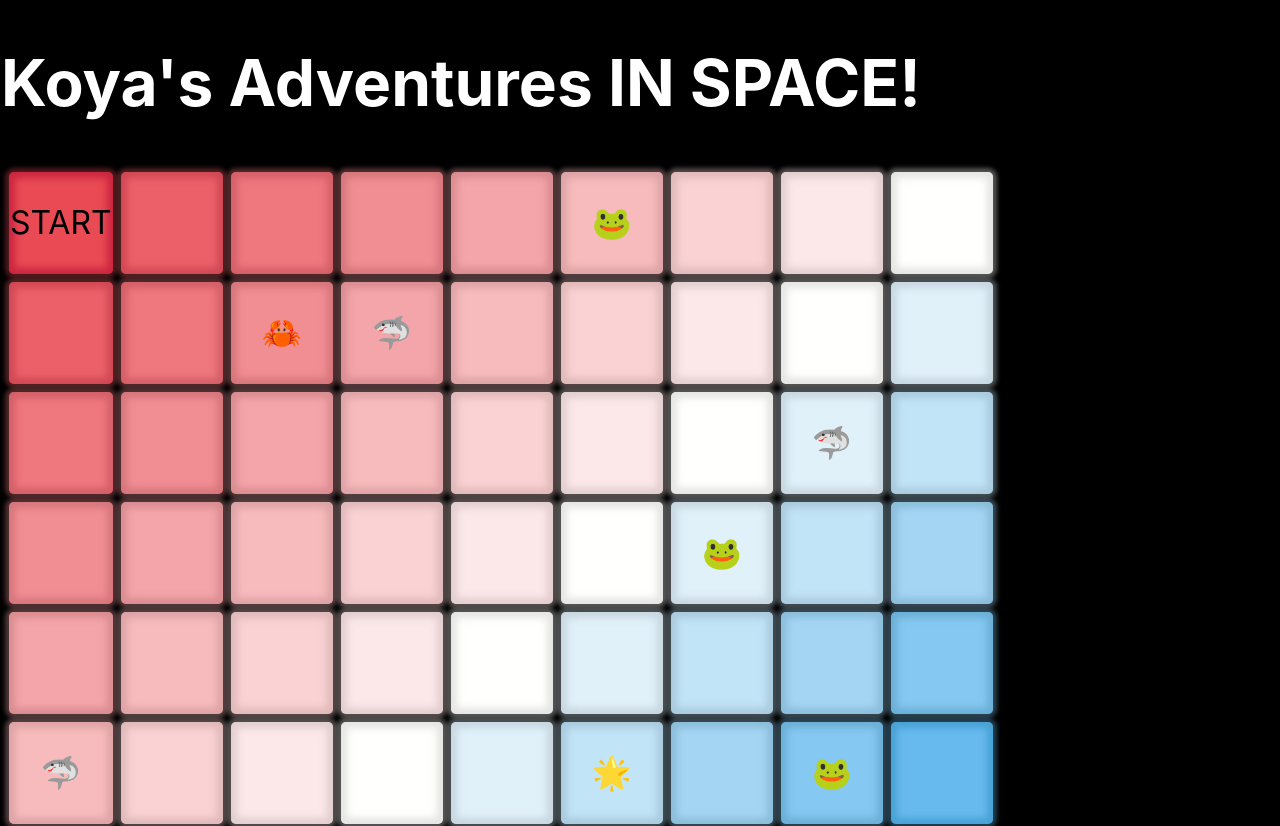
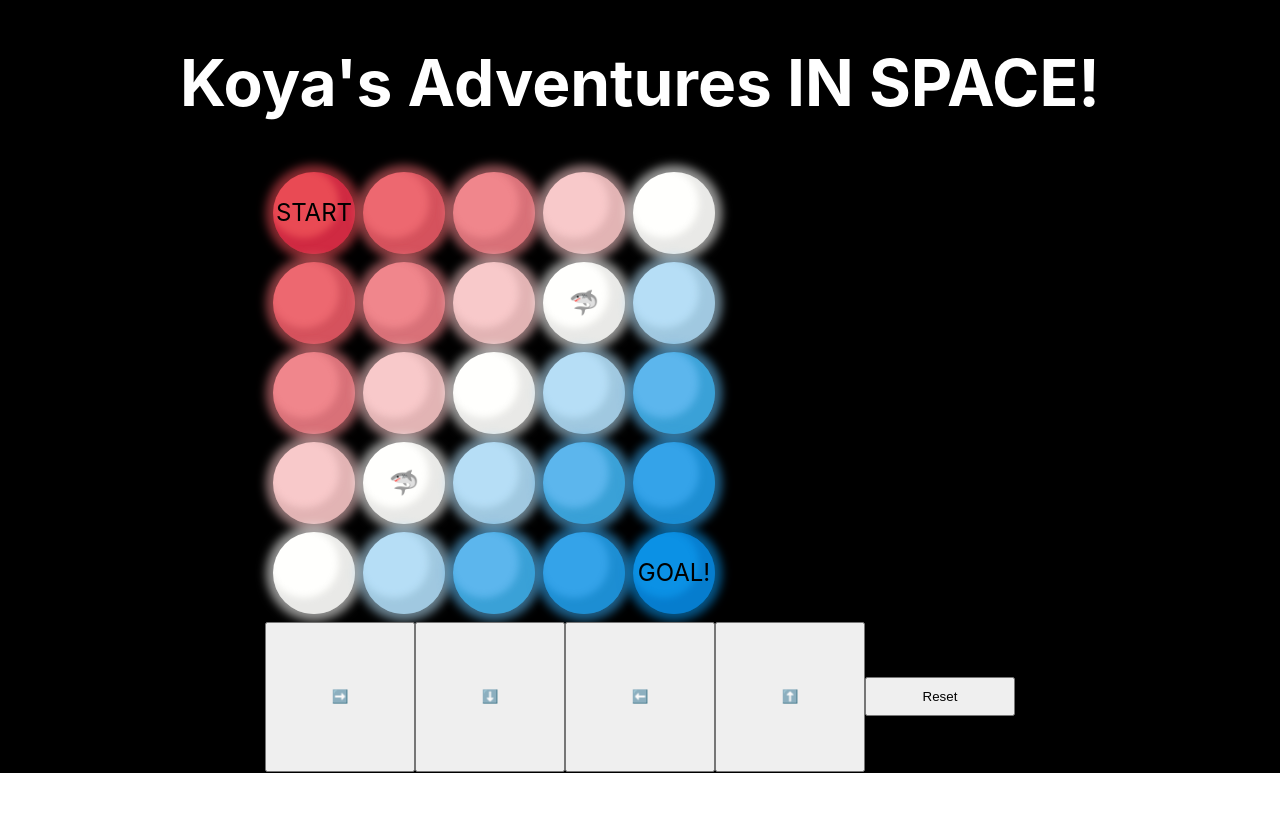
Before and after one commit to mwhitman189/treasure-hunt, a React (Create React App) app: page / in a window 1280 px wide. Shown: the top 826 px of the page. After the commit the page ends 800 px from the top, so only its background shows below. Built offline with nearby package versions, Linux system fonts and the light colour scheme.

Commit message:
[Task] Add red / white / blue color transition and spherical effects to spaces

```diff
--- a/src/App.js
+++ b/src/App.js
@@ -1,6 +1,7 @@
 import Board from './components/Board';
 import './App.css';
 import { ThemeProvider } from 'styled-components';
+import styled from 'styled-components';
 
 
 const theme = {
@@ -11,13 +12,34 @@ const theme = {
   }
 };
 
+const Container = styled.div`
+  background-color: black;
+  border: 1px solid black;
+  font-size: 2rem;
+  display: flex;
+  justify-content: center;
+  align-items: center;
+  flex-direction: column;
+`;
+
+const Title = styled.h1`
+    color: #fff;
+`;
+
+const SpecialText = styled.span`
+    text-transform: uppercase;
+`;
+
 function App() {
   return (
-    <div className="App">
+    <Container>
       <ThemeProvider theme={theme}>
+        <Title>Koya's Adventures
+                {' '}<SpecialText>in Space!</SpecialText>
+        </Title>
         <Board />
       </ThemeProvider>
-    </div>
+    </Container>
   );
 }
 
--- a/src/components/Board.js
+++ b/src/components/Board.js
@@ -9,18 +9,10 @@ import chroma from 'chroma-js';
 
 
 const Container = styled.div`
-    background-color: black;
-    border: 1px solid black;
-    font-size: 2rem;
+    max-width: 800px;
+    font-size: 1.5rem;
 `;
 
-const Title = styled.h1`
-    color: #fff;
-`;
-
-const SpecialText = styled.span`
-    text-transform: uppercase;
-`;
 
 const ResetBtn = styled.button`
     width: 150px;
@@ -36,7 +28,7 @@ const Table = styled.table`
 const TableRow = styled.tr`
 `;
 
-export default function Board({ nRows = 9, nCols = 9, nObstacles = 2, probability = 0.2 }) {
+export default function Board({ nRows = 5, nCols = 5, nObstacles = 2, probability = 0.2 }) {
     const [ board, setBoard ] = useState(createBoard());
     const [ location, setLocation ] = useState([ 0, 0 ]);
     const [ hasWon, setHasWon ] = useState(false);
@@ -44,7 +36,7 @@ export default function Board({ nRows = 9, nCols = 9, nObstacles = 2, probabilit
 
 
     function getShades(colorsArr) {
-        const colorSpectrum = chroma.scale(colorsArr).colors((nCols + nRows - 1));
+        const colorSpectrum = chroma.scale(colorsArr).domain([ 0, .3, 0.4, 0.6, .7, 1 ]).colors((nCols + nRows - 1));
         return colorSpectrum;
     }
 
@@ -151,10 +143,6 @@ export default function Board({ nRows = 9, nCols = 9, nObstacles = 2, probabilit
 
     return (
         <Container>
-            <Title>Koya's Adventures
-                {' '}<SpecialText>in Space!</SpecialText>
-            </Title>
-
             <Table>
                 <tbody>
                     {board.map((row, rowKey) =>
--- a/src/components/Space.js
+++ b/src/components/Space.js
@@ -5,11 +5,11 @@ import chroma from 'chroma-js';
 
 const Container = styled.td`
     background-color: ${({ color, hasWon }) => hasWon ? '#0b91e5' : color};
-    width: 100px;
-    height: 100px;
+    width: 80px;
+    height: 80px;
     text-align: center;
-    border-radius: 5px;
-    box-shadow: ${({ color, hasWon }) => hasWon ? `0 0 4px 4px #0b91e555, inset 0 0 7px 6px ${chroma('#0b91e5').darken()}80` : `0 0 4px 4px ${color}55, inset 0 0 7px 6px ${chroma(color).darken()}80`};
+    border-radius: 50%;
+    box-shadow: ${({ color, hasWon }) => hasWon ? `0 0 10px 7px #0b91e595, inset -10px -10px 7px 6px ${chroma('#0b91e5').darken()}70` : `0 0 10px 7px ${color}95, inset -10px -10px 7px 6px ${chroma(color).darken()}70`};
 `;
 
 export default function Space({ image, color, hasWon }) {
```
Also changed, not shown: 1 other file (tests, documents, lock files or other folders).
